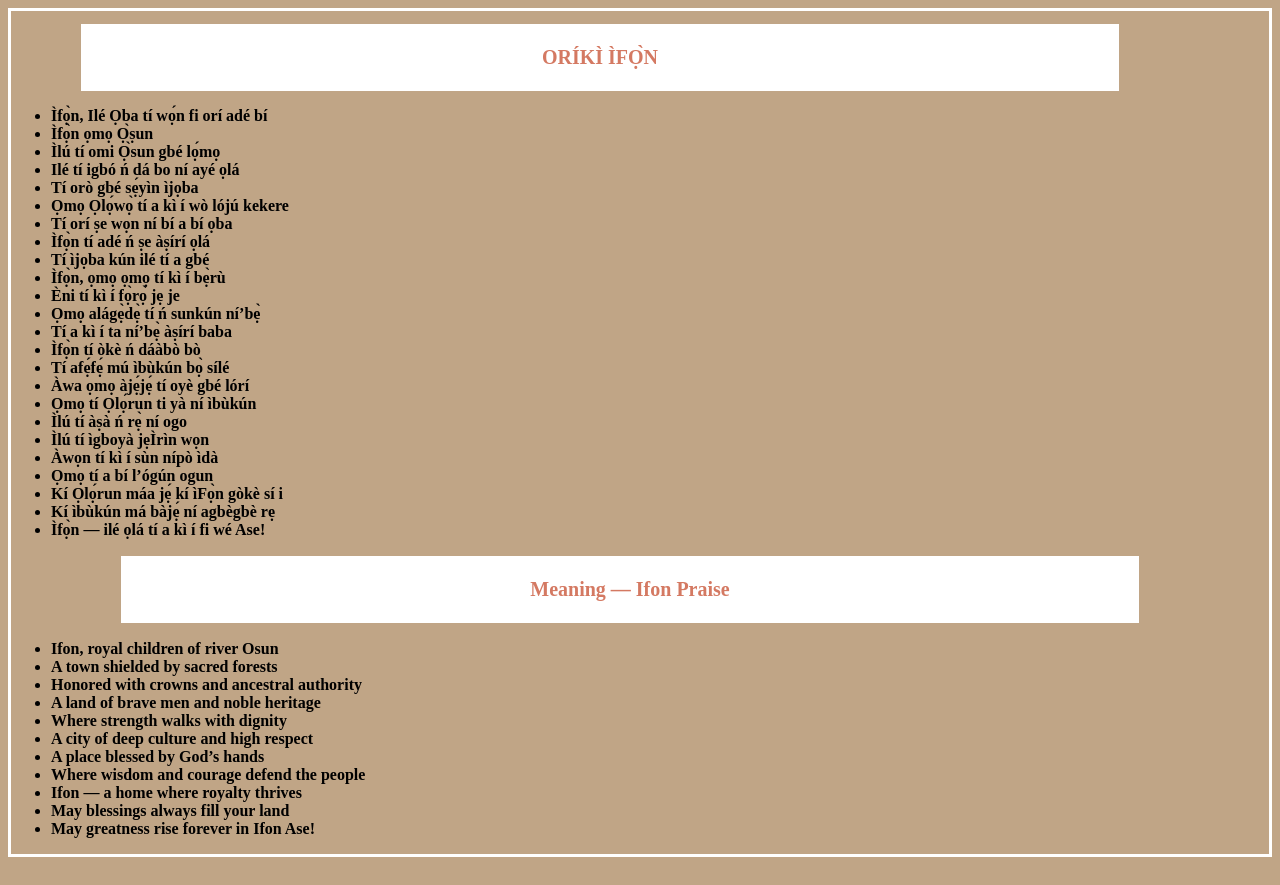
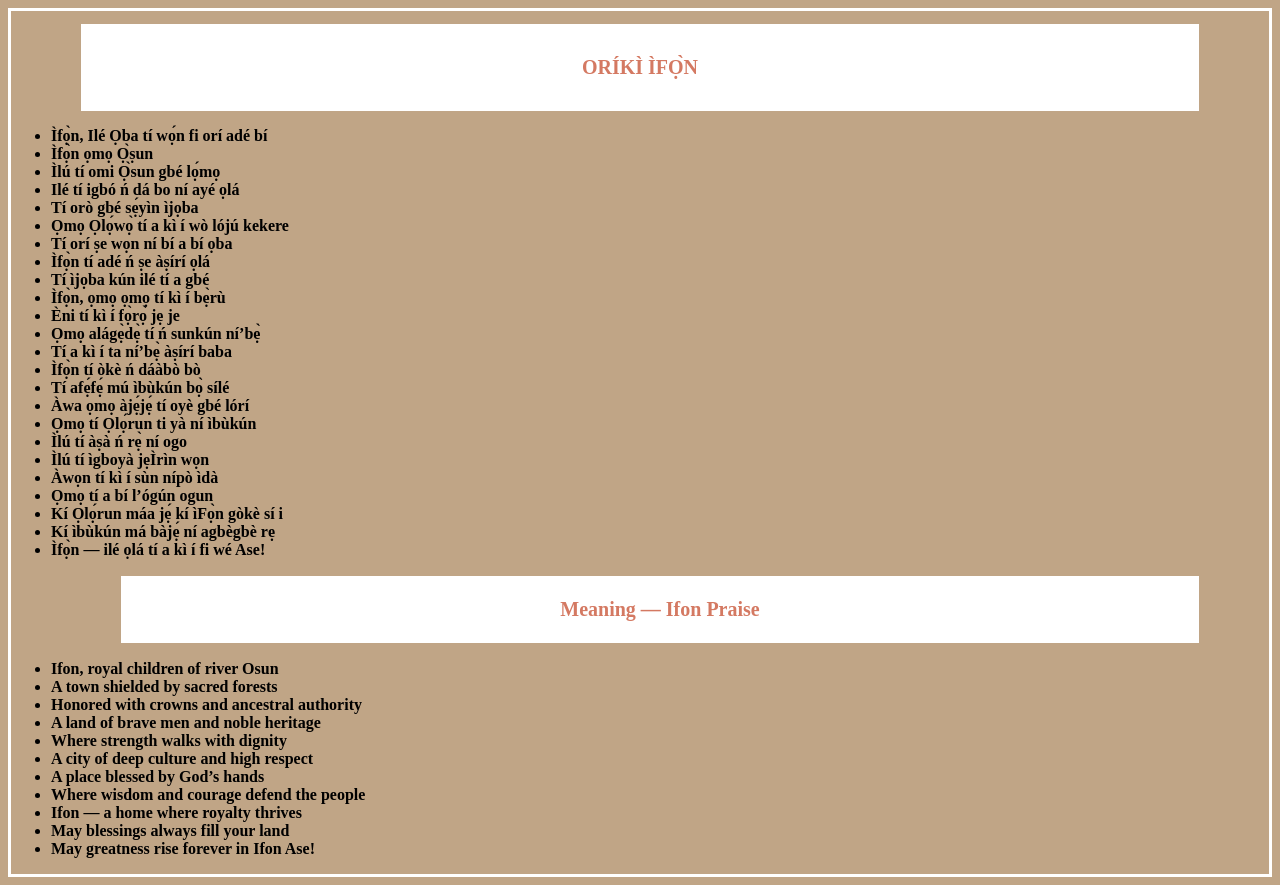
Before and after one commit to Junior610-hash/adeboye.oriki, a plain HTML site: page ifon.html in a window 1280 px wide. Drawn offline with Linux system fonts and the light colour scheme.

Commit message:
first commit

```diff
--- a/obas.css
+++ b/obas.css
@@ -8,8 +8,8 @@ h1{
  text-align: center;
  border: 2px solid white;
  background-color: white;
- padding: 20px;
-  margin-right: 150px;
+ padding: 30px;
+  margin-right: 40px;
    margin-left: 70px;
 }
 h2{
@@ -19,7 +19,7 @@ h2{
  text-align: center;
  border: 2px solid white;
  background-color: white;
- margin-right: 130px;
+ margin-right: 70px;
 padding: 20px;
 
 }
--- a/towns.css
+++ b/towns.css
@@ -8,8 +8,8 @@ h1{
  text-align: center;
  border: 2px solid white;
  background-color: white;
- padding: 20px;
-  margin-right: 150px;
+ padding: 30px;
+  margin-right: 70px;
    margin-left: 70px;
 }
 h2{
@@ -20,6 +20,6 @@ h2{
  border: 2px solid white;
  background-color: white;
  padding: 20px;
- margin-right: 130px;
+ margin-right: 70px;
  margin-left: 70px;
 }
```
